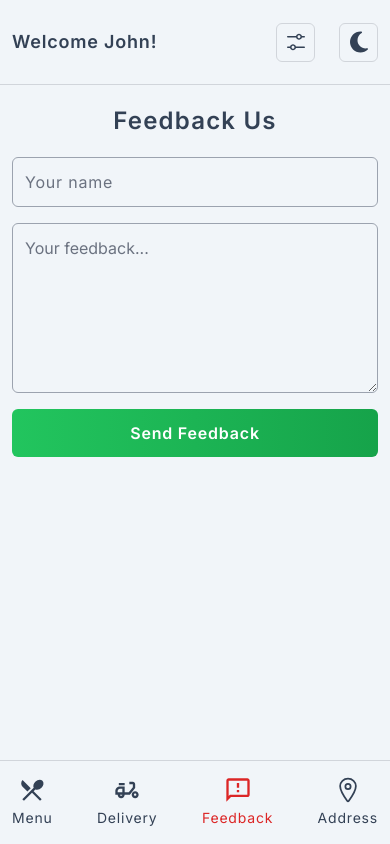
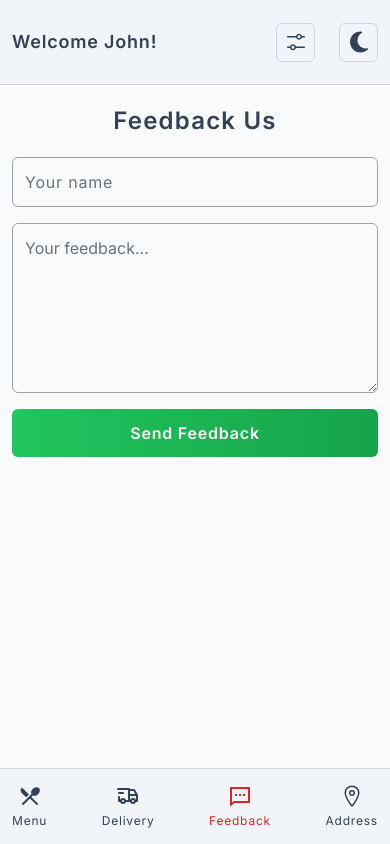
Before and after one commit to Webprojon/eatpizza-pwa-app, a Next.js app: page /feedback in a window 390 px wide. Built offline with nearby package versions, Linux system fonts and the light colour scheme.

Commit message:
some changes made

```diff
--- a/src/app/address/page.tsx
+++ b/src/app/address/page.tsx
@@ -31,7 +31,7 @@ export default function Address() {
 			initial="initial"
 			animate="animate"
 			variants={animFromBottomToTop}
-			className="max-w-[1250px] mx-auto h-[calc(100vh-11vh)] bg-slate-100 md:p-7 lg:rounded-md dark:bg-black/40"
+			className="max-w-[1250px] mx-auto h-[calc(100vh-11vh)] md:p-7 lg:rounded-md"
 		>
 			<div className="md:flex justify-between gap-x-6 p-3 md:p-0">
 				<StaticMap />
@@ -45,7 +45,7 @@ export default function Address() {
 						autoComplete="off"
 						placeholder="Address"
 						className={handleInputClasses(
-							"w-full dark:bg-transparent bg-transparent border border-gray-400 dark:border-gray-700",
+							"w-full dark:bg-transparent bg-transparent border border-gray-400 dark:border-gray-400",
 						)}
 					/>
 					<div className="flex gap-x-6">
@@ -56,7 +56,7 @@ export default function Address() {
 							placeholder="Flat"
 							autoComplete="off"
 							className={handleInputClasses(
-								"w-[50%] dark:bg-transparent bg-transparent border border-gray-400 dark:border-gray-700",
+								"w-[50%] dark:bg-transparent bg-transparent border border-gray-400 dark:border-gray-400",
 							)}
 						/>
 						<input
@@ -66,7 +66,7 @@ export default function Address() {
 							autoComplete="off"
 							placeholder="Floor"
 							className={handleInputClasses(
-								"w-[50%] dark:bg-transparent bg-transparent border border-gray-400 dark:border-gray-700",
+								"w-[50%] dark:bg-transparent bg-transparent border border-gray-400 dark:border-gray-400",
 							)}
 						/>
 					</div>
--- a/src/app/delivery/page.tsx
+++ b/src/app/delivery/page.tsx
@@ -13,10 +13,10 @@ export default async function Delivery() {
 	const orderedItems = await prisma.orderedItems.findMany();
 
 	return (
-		<div className="md:h-[calc(100vh-11vh)] bg-slate-100 dark:bg-black/40 max-w-[1250px] mx-auto font-semibold tracking-wider rounded-md">
+		<div className="md:h-[calc(100vh-11vh)] max-w-[1250px] mx-auto font-semibold tracking-wider rounded-md">
 			{basketItems.length === 0 ? (
-				<div className="w-full md:w-[55%] lg:w-[45%] h-[25vh] mx-auto flex flex-col gap-y-6 justify-center items-center sm:rounded-md md:pt-14">
-					<span className="text-lg">No item selected yet 😏</span>
+				<div className="absolute top-1/2 left-1/2 -translate-x-1/2 -translate-y-1/2 w-[300px] flex flex-col gap-y-6 justify-center items-center">
+					<span className="text-lg">No item selected yet 🤷‍♂️</span>
 					<Link
 						href="/"
 						className="flex bg-gradient-green bg-gradient-green-hover text-white transition-all rounded-md py-3 px-4"
@@ -25,7 +25,7 @@ export default async function Delivery() {
 					</Link>
 				</div>
 			) : (
-				<div>
+				<div className="bg-slate-100 dark:bg-black/40 mb-[5.7rem]">
 					{/* Header */}
 					<div className="flex justify-between items-center w-full h-10 py-8 px-3">
 						<Link href="/" className="flex items-center cursor-pointer">
--- a/src/app/feedback/page.tsx
+++ b/src/app/feedback/page.tsx
@@ -24,7 +24,7 @@ export default function Feedback() {
 			initial="initial"
 			animate="animate"
 			variants={animFromBottomToTop}
-			className="flex flex-col items-center md:justify-center max-w-[1250px] h-[calc(100vh-11vh)] mx-auto lg:rounded-md bg-slate-100 dark:bg-black/40 px-3"
+			className="flex flex-col items-center md:justify-center max-w-[1250px] h-[calc(100vh-11vh)] mx-auto lg:rounded-md  px-3"
 		>
 			<h2 className="font-semibold my-6 text-2xl tracking-wider leading-none">
 				Feedback Us
@@ -34,18 +34,20 @@ export default function Feedback() {
 				className="flex flex-col gap-y-4 w-full md:w-[40rem]"
 			>
 				<input
+					required
 					type="text"
 					name="username"
 					autoComplete="off"
 					placeholder="Your name"
-					className="p-3 tracking-wider rounded-md outline-green-500 placeholder:text-gray-500 dark:outline-none bg-transparent dark:bg-transparent dark:placeholder:text-gray-300 border border-gray-400 dark:border-gray-700"
+					className="p-3 tracking-wider rounded-md outline-green-500 placeholder:text-gray-500 dark:outline-none bg-transparent dark:bg-transparent dark:placeholder:text-gray-300 border border-gray-400 dark:border-gray-400"
 				/>
 				<textarea
+					required
 					rows={6}
 					id="userfeedback"
 					name="userfeedback"
 					placeholder="Your feedback..."
-					className="p-3 rounded-md outline-green-500 placeholder:text-gray-500 dark:outline-none bg-transparent dark:bg-transparent dark:placeholder:text-gray-300 border border-gray-400 dark:border-gray-700"
+					className="p-3 rounded-md outline-green-500 placeholder:text-gray-500 dark:outline-none bg-transparent dark:bg-transparent dark:placeholder:text-gray-300 border border-gray-400 dark:border-gray-400"
 				></textarea>
 				<button
 					onClick={handleSubmited}
--- a/src/components/DeliveryForm.tsx
+++ b/src/components/DeliveryForm.tsx
@@ -63,7 +63,7 @@ export default function DeliveryForm({
 	};
 
 	return (
-		<div className="px-3 py-5">
+		<div className="px-3 pt-5 pb-8">
 			<h2 className="mb-2 font-bold text-gray-600 dark:text-gray-300 tracking-wider text-lg">
 				Contact information
 			</h2>
--- a/src/components/DesktopNavbar.tsx
+++ b/src/components/DesktopNavbar.tsx
@@ -71,13 +71,13 @@ export default function DesktopNavbar() {
 				</nav>
 			</header>
 
-			<header className="h-[10vh] flex justify-center sm:hidden bg-slate-100 dark:bg-slate-900 fixed bottom-0 w-full z-50 border-t border-gray-300 dark:border-gray-600 tracking-wider">
+			<header className="h-[9vh] flex justify-center sm:hidden bg-slate-100 dark:bg-slate-900 fixed bottom-0 w-full z-50 border-t border-gray-300 dark:border-gray-600 tracking-wider">
 				<nav className="flex items-center w-full max-w-[410px] justify-between px-3">
 					{LINKS.map((link) => (
 						<Link
 							key={link.id}
 							href={link.href}
-							className={`flex flex-col items-center gap-y-1 text-sm
+							className={`flex flex-col items-center gap-y-1 text-[12px]
 								${pathname === link.href && "text-red-600"}
 								`}
 						>
--- a/src/lib/data.tsx
+++ b/src/lib/data.tsx
@@ -1,33 +1,31 @@
 import { IoLocationOutline } from "react-icons/io5";
-import {
-	MdOutlineDeliveryDining,
-	MdOutlineFeedback,
-	MdRestaurantMenu,
-} from "react-icons/md";
+import { MdRestaurantMenu } from "react-icons/md";
+import { TbTruckDelivery } from "react-icons/tb";
+import { RiMessage2Line } from "react-icons/ri";
 
 export const LINKS = [
 	{
 		id: 1,
 		href: "/",
-		icon: <MdRestaurantMenu className="size-7 sm:size-6" />,
+		icon: <MdRestaurantMenu className="size-6" />,
 		label: "Menu",
 	},
 	{
 		id: 2,
 		href: "/delivery",
-		icon: <MdOutlineDeliveryDining className="size-7 sm:size-6" />,
+		icon: <TbTruckDelivery className="size-6" />,
 		label: "Delivery",
 	},
 	{
 		id: 3,
 		href: "/feedback",
-		icon: <MdOutlineFeedback className="size-7 sm:size-6" />,
+		icon: <RiMessage2Line className="size-6" />,
 		label: "Feedback",
 	},
 	{
 		id: 4,
 		href: "/address",
-		icon: <IoLocationOutline className="size-7 sm:size-6" />,
+		icon: <IoLocationOutline className="size-6" />,
 		label: "Address",
 	},
 ];
```
